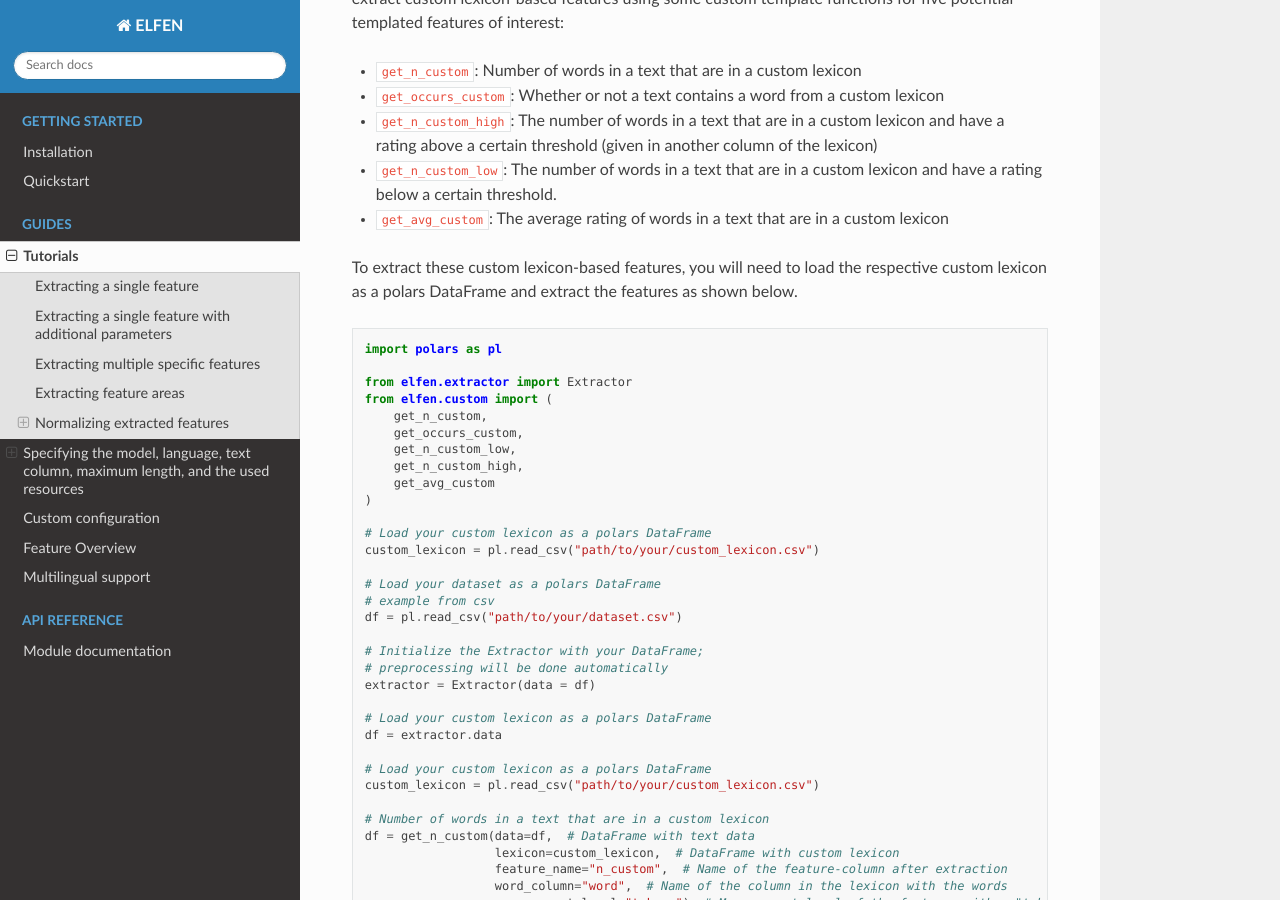
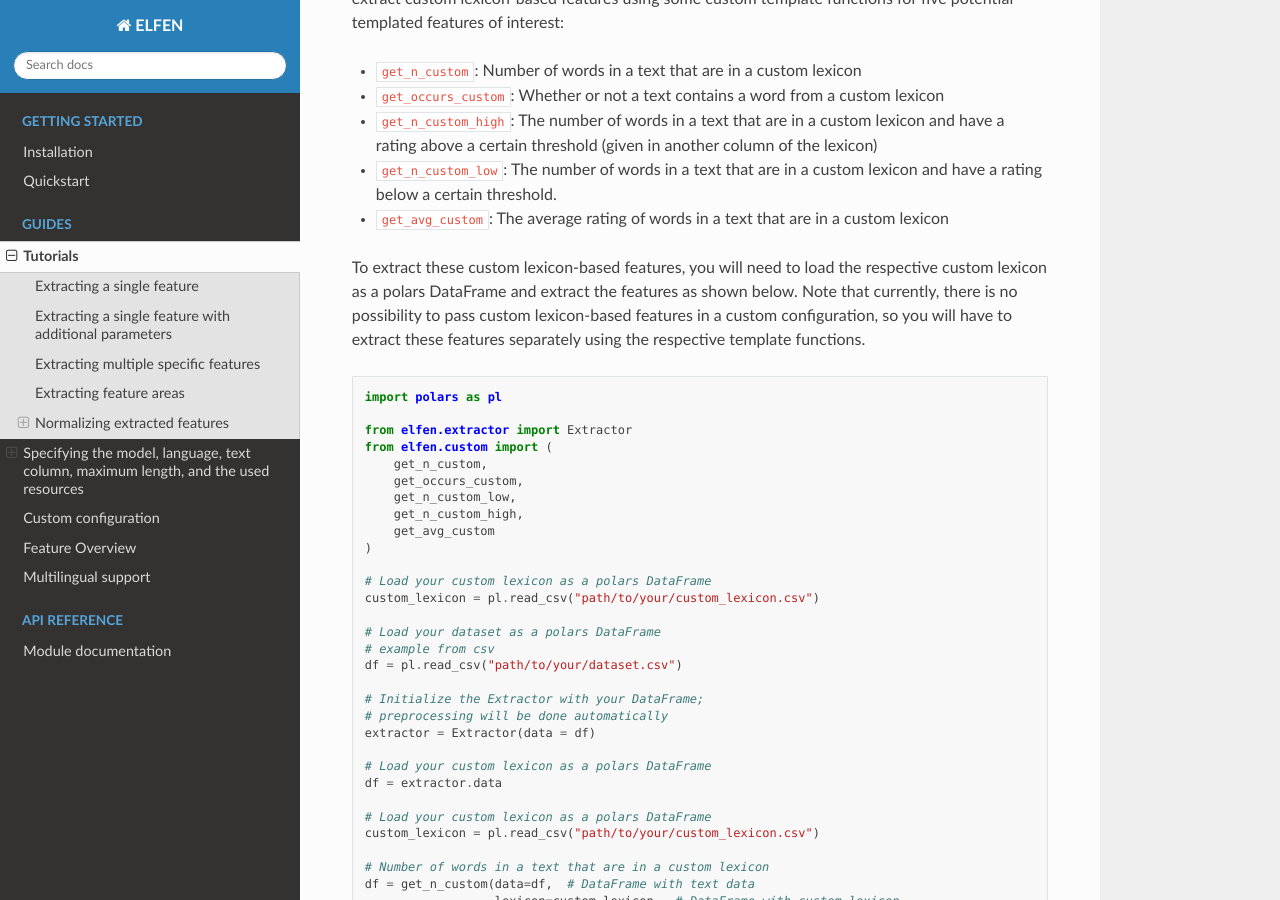
Before and after one commit to mmmaurer/elfen, a Sphinx documentation site: the page built from docs/tutorials.rst, in a window 1280 px wide and 900 px high, scrolled down 7029 px. Built offline with Sphinx 7.4.7 and the Read the Docs theme 3.1.0, drawn with Linux system fonts in a browser that asks for light colours.

Commit message:
add disclaimer in custom lexicon extraction tutorial

```diff
--- a/docs/tutorials.rst
+++ b/docs/tutorials.rst
@@ -345,6 +345,7 @@ In cases where you want to extract features based on a custom lexicon that do no
 - ``get_avg_custom``: The average rating of words in a text that are in a custom lexicon
 
 To extract these custom lexicon-based features, you will need to load the respective custom lexicon as a polars DataFrame and extract the features as shown below.
+Note that currently, there is no possibility to pass custom lexicon-based features in a custom configuration, so you will have to extract these features separately using the respective template functions.
 
 .. code-block:: python
 
```
